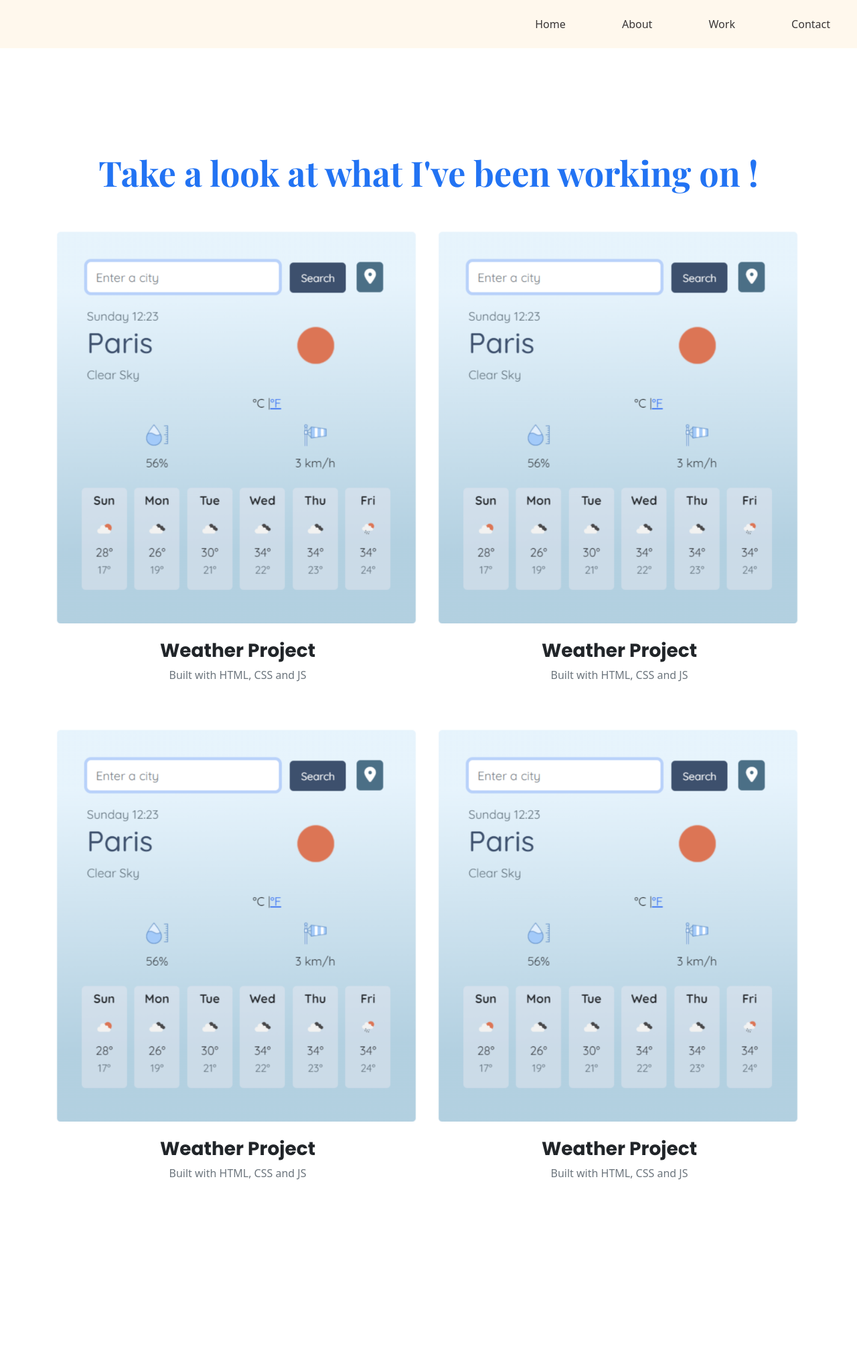
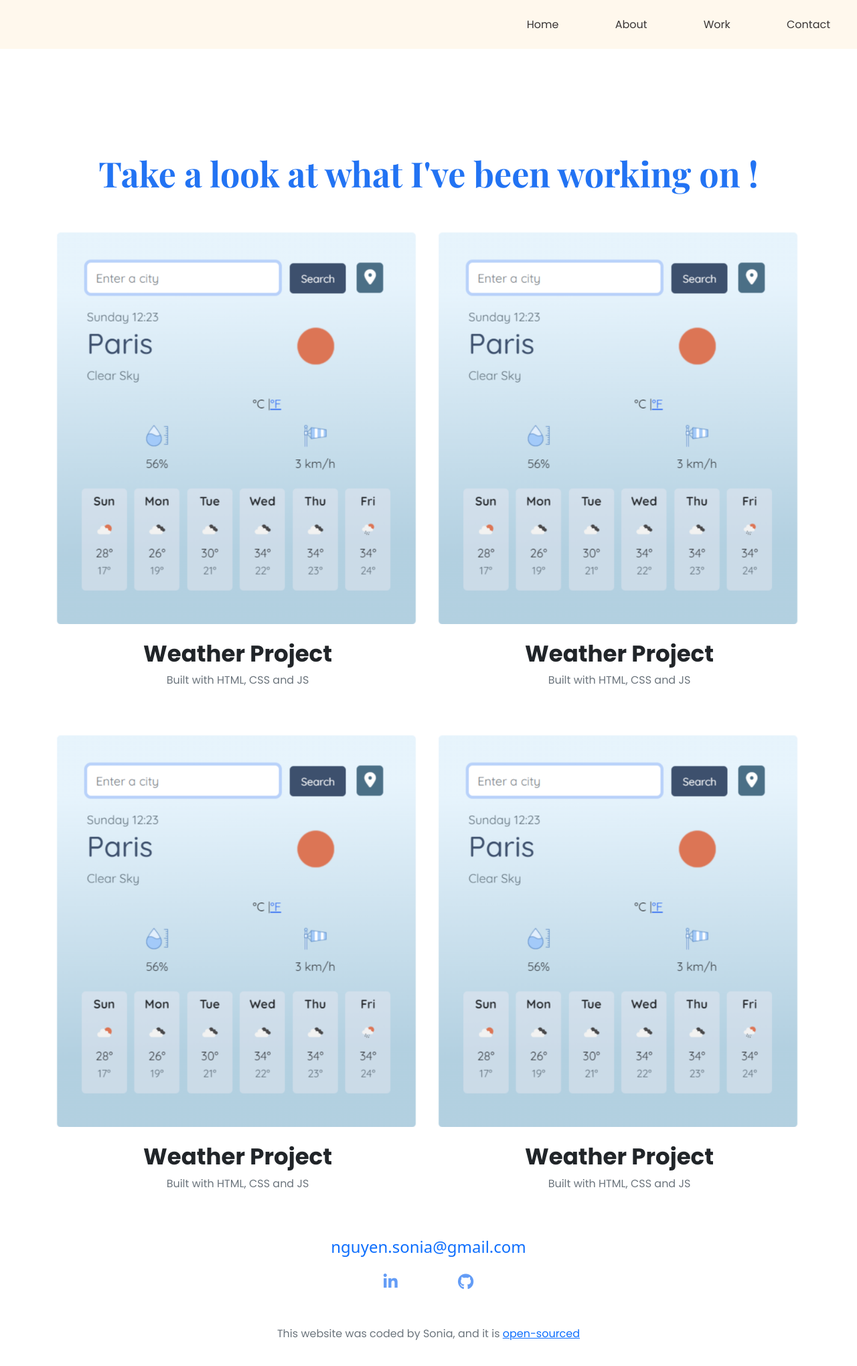
Before and after one commit to soniangn/Portfolio, a plain HTML site: page work.html in a window 1280 px wide. Shown: the whole page at 67% size. Before the commit the page ends 1828 px from the top, so only its background shows below. Drawn offline with nearby package versions, Linux system fonts and the light colour scheme.

Commit message:
Made the website SEO-friendly

```diff
--- a/style.css
+++ b/style.css
@@ -13,7 +13,12 @@
 .presentation {
   text-align: center;
   background-color: var(--primary-color);
-  padding: 160px 30px;
+  padding: 80px 30px;
+}
+
+body {
+  padding: 0;
+  margin: 0;
 }
 
 h1 {
@@ -29,8 +34,12 @@ h2 {
   font-weight: 500;
 }
 
-h4 {
-  font-size: 48px;
+h3 {
+  font-size: 34px;
+}
+
+p {
+  font-family: var(--basic-font);
 }
 
 .presentation p {
@@ -167,6 +176,7 @@ nav li {
 li a {
   text-decoration: none;
   color: var(--tertiary-color);
+  font-family: var(--basic-font);
 }
 
 li a:hover {
--- a/work.html
+++ b/work.html
@@ -4,6 +4,7 @@
     <meta charset="UTF-8" />
     <meta http-equiv="X-UA-Compatible" content="IE=edge" />
     <meta name="viewport" content="width=device-width, initial-scale=1.0" />
+    <meta name="description" title="Sonia Nguyen's projects" />
     <!-- CSS only -->
     <link
       href="https://cdn.jsdelivr.net/npm/bootstrap@5.2.0/dist/css/bootstrap.min.css"
@@ -20,26 +21,30 @@
     <link rel="stylesheet" href="style.css" />
     <!-- JavaScript Bundle with Popper -->
     <script
+      src="https://kit.fontawesome.com/321c3f5b89.js"
+      crossorigin="anonymous"
+    ></script>
+    <script
       src="https://cdn.jsdelivr.net/npm/bootstrap@5.2.0/dist/js/bootstrap.bundle.min.js"
       integrity="sha384-A3rJD856KowSb7dwlZdYEkO39Gagi7vIsF0jrRAoQmDKKtQBHUuLZ9AsSv4jD4Xa"
       crossorigin="anonymous"
     ></script>
-    <title>Document</title>
+    <title>Sonia Nguyen's work</title>
   </head>
   <body>
     <nav class="d-flex justify-content-end sticky-top">
       <ul>
         <li>
-          <a href="index.html">Home</a>
+          <a href="index.html" title="Sonia Nguyen's homepage">Home</a>
         </li>
         <li>
-          <a href="about.html">About</a>
+          <a href="about.html" title="About Sonia Nguyen">About</a>
+        </li>
+        <li class="active">
+          <a href="work.html" title="About my work">Work</a>
         </li>
         <li>
-          <a href="work.html">Work</a>
-        </li>
-        <li>
-          <a href="contact.html">Contact</a>
+          <a href="contact.html" title="Contact Sonia Nguyen">Contact</a>
         </li>
       </ul>
     </nav>
@@ -90,5 +95,34 @@
         </div>
       </div>
     </div>
+    <footer>
+      <a
+        href="mailto:nguyen.sonia@gmail.com"
+        class="text-decoration-none email-link"
+        >nguyen.sonia@gmail.com</a
+      >
+      <div class="social-links mt-3">
+        <a
+          href="https://www.linkedin.com/in/nguyensonia/"
+          title="LinkedIn profile"
+          target="_blank"
+        >
+          <i class="fa-brands fa-linkedin-in"></i>
+        </a>
+        <a
+          href="https://github.com/soniangn"
+          title="Github profile"
+          target="_blank"
+        >
+          <i class="fa-brands fa-github"></i>
+        </a>
+      </div>
+      <p class="mt-5 text-muted">
+        This website was coded by Sonia, and it is
+        <a href="https://github.com/soniangn/Portfolio" target="_blank"
+          >open-sourced</a
+        >
+      </p>
+    </footer>
   </body>
 </html>
```
Also changed, not shown: about.html (+43 -10 lines), contact.html (+19 -7 lines), index.html (+16 -14 lines).
